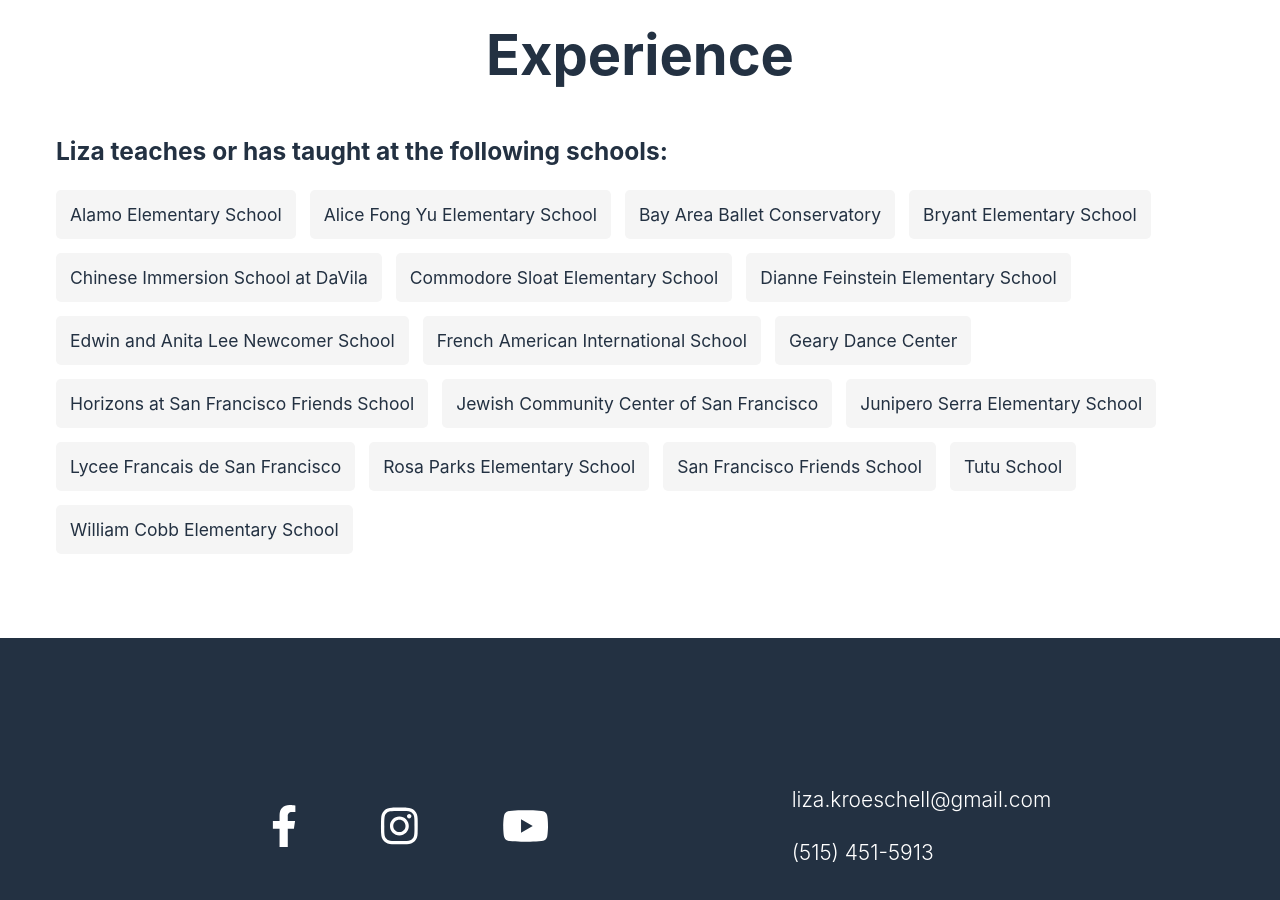
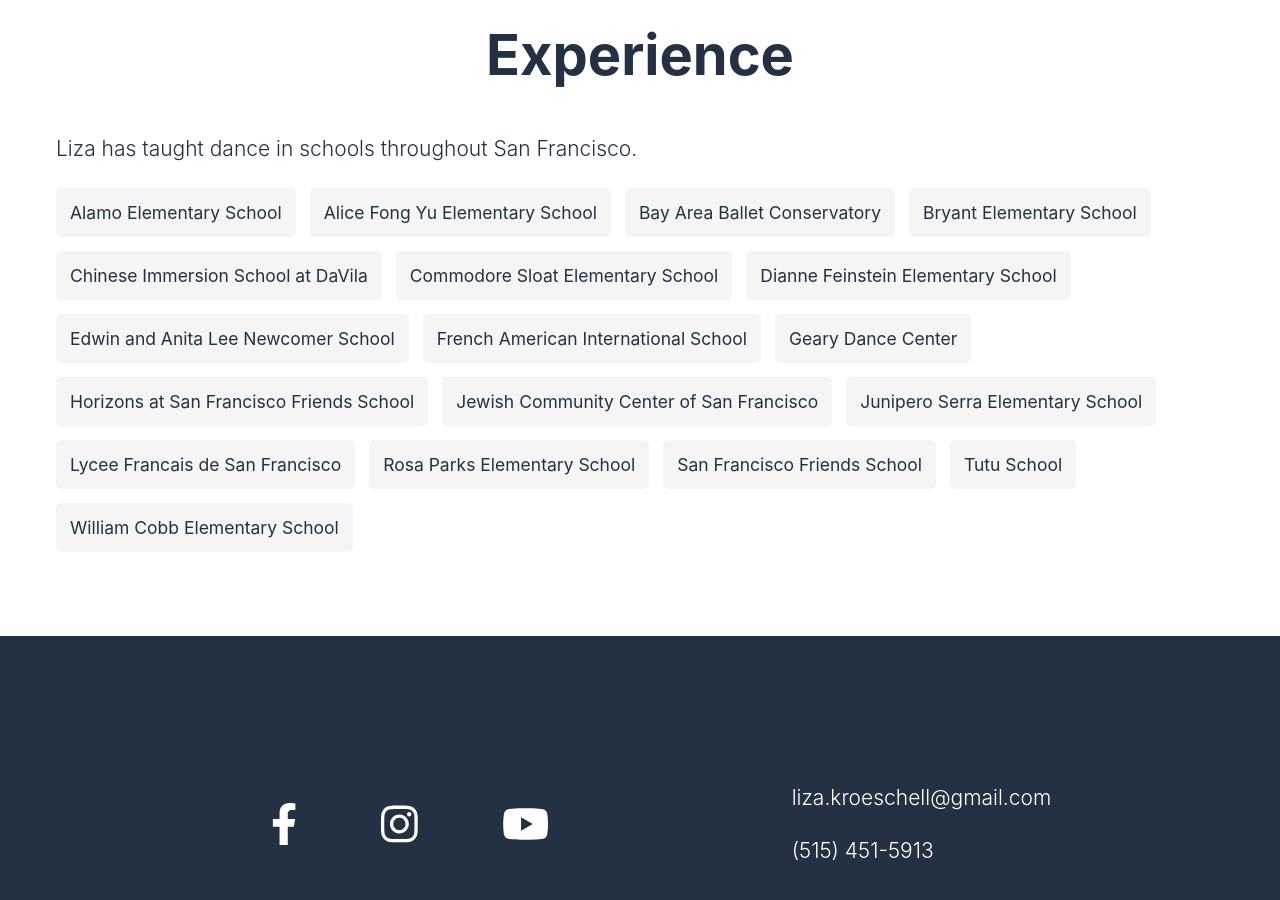
Before and after one commit to JamesODonoghue/liza-kroeschell, a React (Create React App) app: page / in a window 1280 px wide. Shown: the part 3600-4500 px from the top of the page. Built offline with nearby package versions, Linux system fonts and the light colour scheme.

Commit message:
updated experience copy

```diff
--- a/src/components/Experience/index.tsx
+++ b/src/components/Experience/index.tsx
@@ -26,7 +26,7 @@
 export const Experience = () => (
     <section className="experience">
         <h1> Experience</h1>
-        <h3> Liza teaches or has taught at the following schools:</h3>
+        <h4> Liza has taught dance in schools throughout San Francisco.</h4>
         <ul>
             {schools.map((school, key) => (
                 <li key={key}>{school}</li>
```
